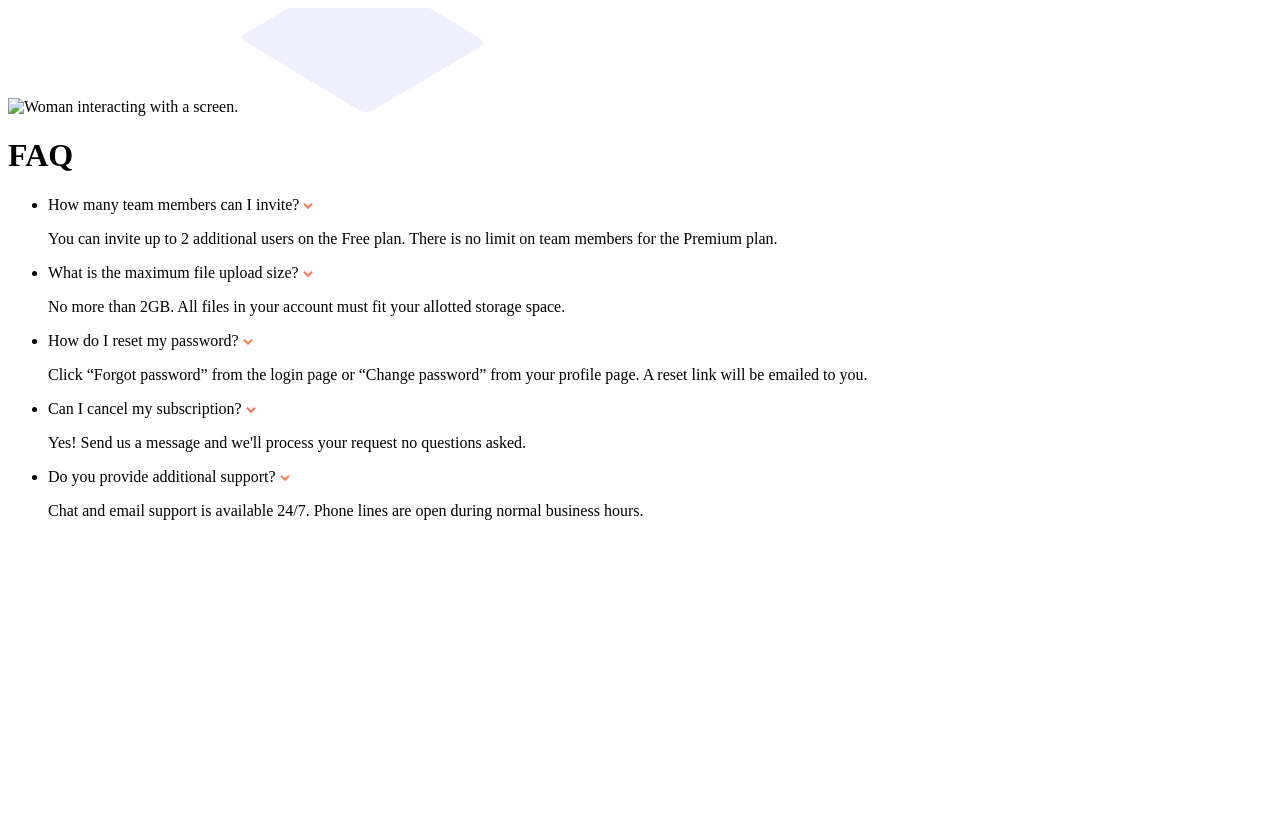
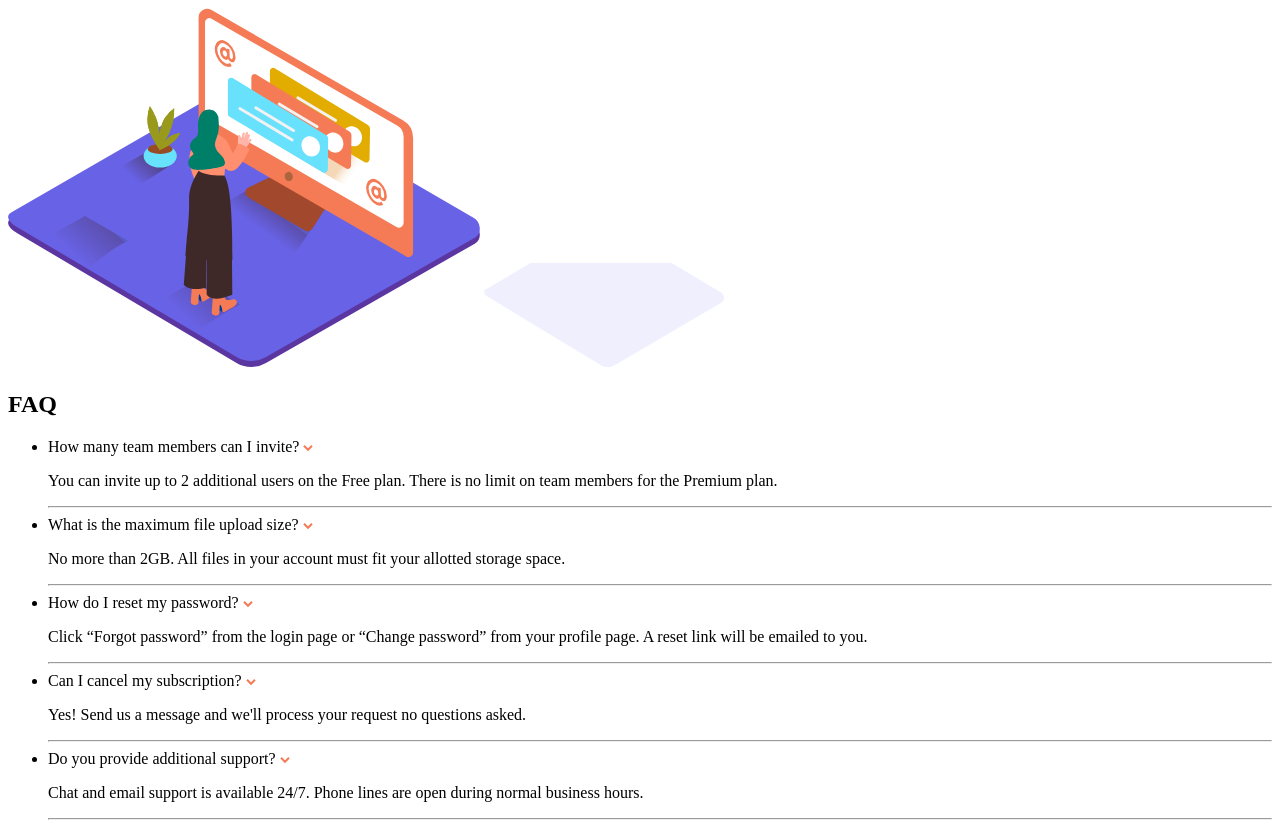
Before and after one commit to Beans-InJeans/faq-accordion-card, a plain HTML site: page index.html in a window 1280 px wide. Before the commit the page ends 800 px from the top, so only its background shows below. Drawn offline with Linux system fonts and the light colour scheme; files whose address does not match are found by name.

Commit message:
Add <hr> dividers

```diff
--- a/index.html
+++ b/index.html
@@ -16,18 +16,19 @@
 <body>
 
   <main class="container">
-    <picture>
-      <source media="(min-width:375px)" srcset="illustration-woman-online-mobile.svg">
+        <picture class="illustration">
+          <source media="(min-width:375px)" srcset="./images/illustration-woman-online-mobile.svg">
           <source media="(min-width:1080px" srcset="./images/illustration-woman-online-desktop.svg">
           <img src="./images/illustration-woman-online-desktop.svg" alt="Woman interacting with a screen.">
         </picture>
-    <picture>
+        <picture class="shadow">
           <source media="(min-width:375px)" srcset="file:///home/jenna/repos/faq-accordion-card-main/images/bg-pattern-mobile.svg">
           <source media="(min-width:1080px)" srcset="file:///home/jenna/repos/faq-accordion-card-main/images/bg-pattern-desktop.svg">
           <img src="./images/bg-pattern-mobile.svg" alt="Shadow of illustration.">
         </picture>
+
+    <article class="content">
       <h1>FAQ</h1>
-
       <ul>
         <li>
           How many team members can I invite? <img src="./images/icon-arrow-down.svg"></img>
@@ -36,12 +37,18 @@
             team members for the Premium plan.
           </p>
         </li>
+
+        <hr class="solid">
+
         <li>
           What is the maximum file upload size? <img src="./images/icon-arrow-down.svg"></img>
           <p class="dropdown-content">
             No more than 2GB. All files in your account must fit your allotted storage space.
           </p>
         </li>
+
+        <hr class="solid">
+
         <li>
           How do I reset my password? <img src="./images/icon-arrow-down.svg"></img>
           <p class="dropdown-content">
@@ -49,19 +56,29 @@
             A reset link will be emailed to you.
           </p>
         </li>
+
+        <hr class="solid">
+
         <li>
           Can I cancel my subscription? <img src="./images/icon-arrow-down.svg"></img>
           <p class="dropdown-content">
             Yes! Send us a message and we'll process your request no questions asked.
           </p>
         </li>
+
+        <hr class="solid">
+
         <li>
           Do you provide additional support? <img src="./images/icon-arrow-down.svg"></img>
           <p class="dropdown-content">
             Chat and email support is available 24/7. Phone lines are open during normal business hours.
           </p>
         </li>
+
+        <hr class="solid">
+
       </ul>
+    </article>
   </main>
 
 </body>
```
Lines whose indentation alone changed are shown as unchanged.
